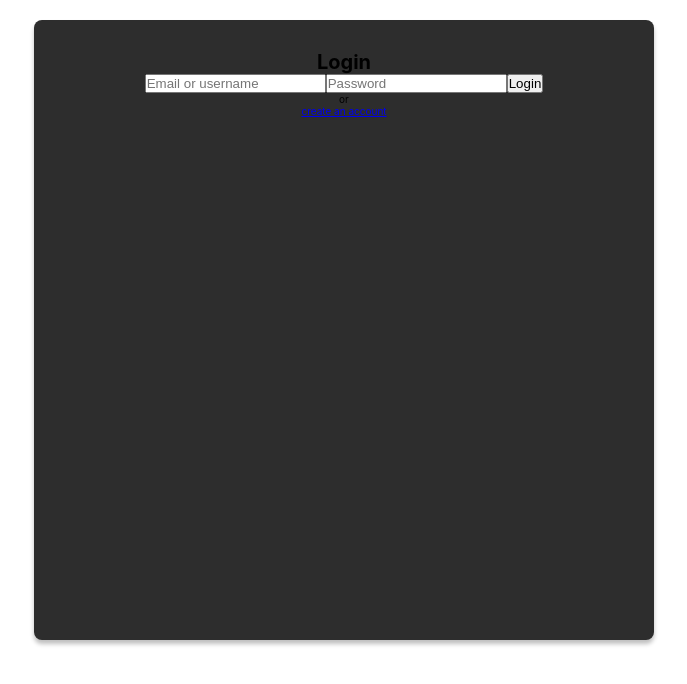
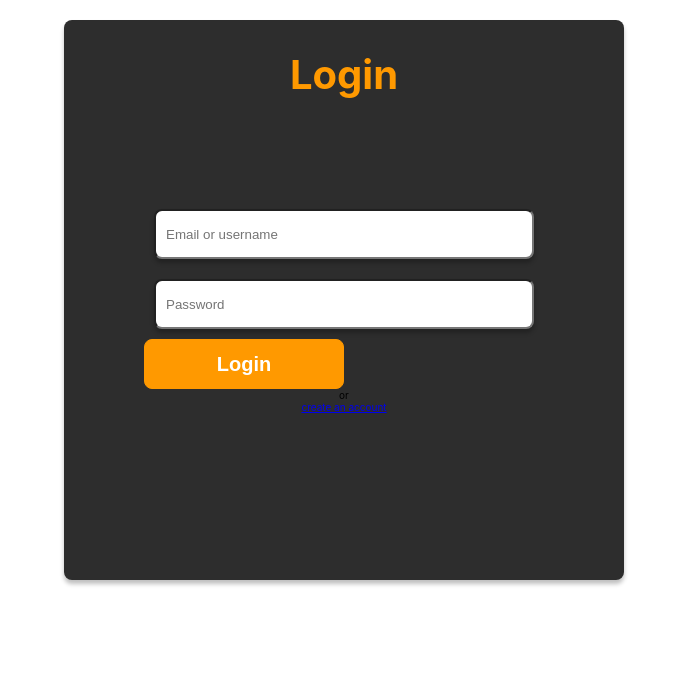
Before and after one commit to karol-ciolczyk/ult-sys-review-app, a React (Create React App) app: page / in a window 1280 px wide. Shown: the top 684 px of the page, without its empty margins (296-983 px from the left). Built offline with nearby package versions, Linux system fonts and the light colour scheme.

Commit message:
Button.js component created

```diff
--- a/public/index.html
+++ b/public/index.html
@@ -24,12 +24,6 @@
       work correctly both with client-side routing and a non-root public URL.
       Learn how to configure a non-root public URL by running `npm run build`.
     -->
-    <link rel="preconnect" href="https://fonts.googleapis.com" />
-    <link rel="preconnect" href="https://fonts.gstatic.com" crossorigin />
-    <link
-      href="https://fonts.googleapis.com/css2?family=Roboto:wght@100;300;400;500;700;900&display=swap"
-      rel="stylesheet"
-    />
     <title>React App</title>
   </head>
   <body>
--- /dev/null
+++ b/src/components/Button.js
@@ -0,0 +1,11 @@
+import React from "react";
+
+import style from "./Button.module.css";
+
+export const Button = function (props) {
+  return (
+    <button type="submit" className={style.button}>
+      <span>{props.children}</span>
+    </button>
+  );
+};
--- /dev/null
+++ b/src/components/Button.module.css
@@ -0,0 +1,11 @@
+.button {
+  width: 20rem;
+  height: 5rem;
+  background: #ff9900;
+  border: 1px solid #ff9900;
+  border-radius: 8px;
+  color: #fff;
+  font-weight: bold;
+  font-size: 2rem;
+  cursor: pointer;
+}
--- a/src/components/LoginForm.js
+++ b/src/components/LoginForm.js
@@ -1,15 +1,16 @@
 import { useState, useEffect } from "react";
+import { Button } from "./Button";
 
 import style from "./LoginForm.module.css";
 
 export const Loginform = function () {
   return (
-    <div className={style.signForm}>
-      <h1> Login </h1>
+    <div className={style.loginForm}>
+      <h1 className={style.header}> Login </h1>
       <form>
         <input type="text" placeholder="Email or username" />
         <input type="text" placeholder="Password" />
-        <button type="submit"> Login </button>
+        <Button> Login </Button>
       </form>
       <div>
         <p>
--- a/src/components/LoginForm.module.css
+++ b/src/components/LoginForm.module.css
@@ -0,0 +1,20 @@
+.header {
+  font-size: 4rem;
+  color: #ff9900;
+  margin-bottom: 10rem;
+}
+
+form {
+  display: flex;
+  flex-direction: column;
+  width: 50vh;
+  margin: auto;
+}
+input {
+  height: 5rem;
+  margin: 1rem;
+  padding: 0rem 1rem;
+  background: #ffffff;
+  box-shadow: 0px 4px 4px rgba(0, 0, 0, 0.25);
+  border-radius: 8px;
+}
--- a/src/index.css
+++ b/src/index.css
@@ -1,6 +1,7 @@
 * {
   padding: 0px;
   margin: 0px;
+  box-sizing: border-box;
 }
 html {
   font-size: 62.5%;
```
